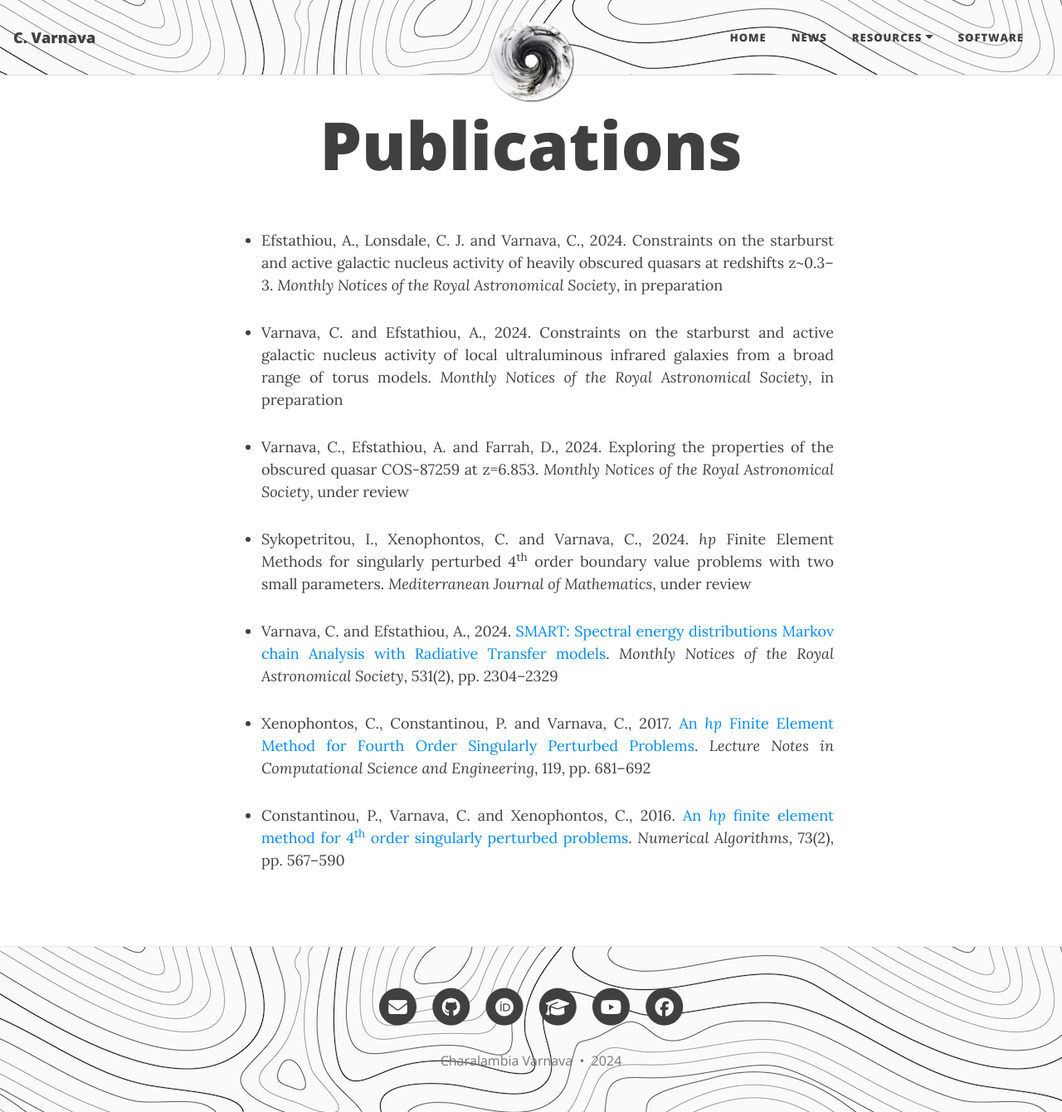
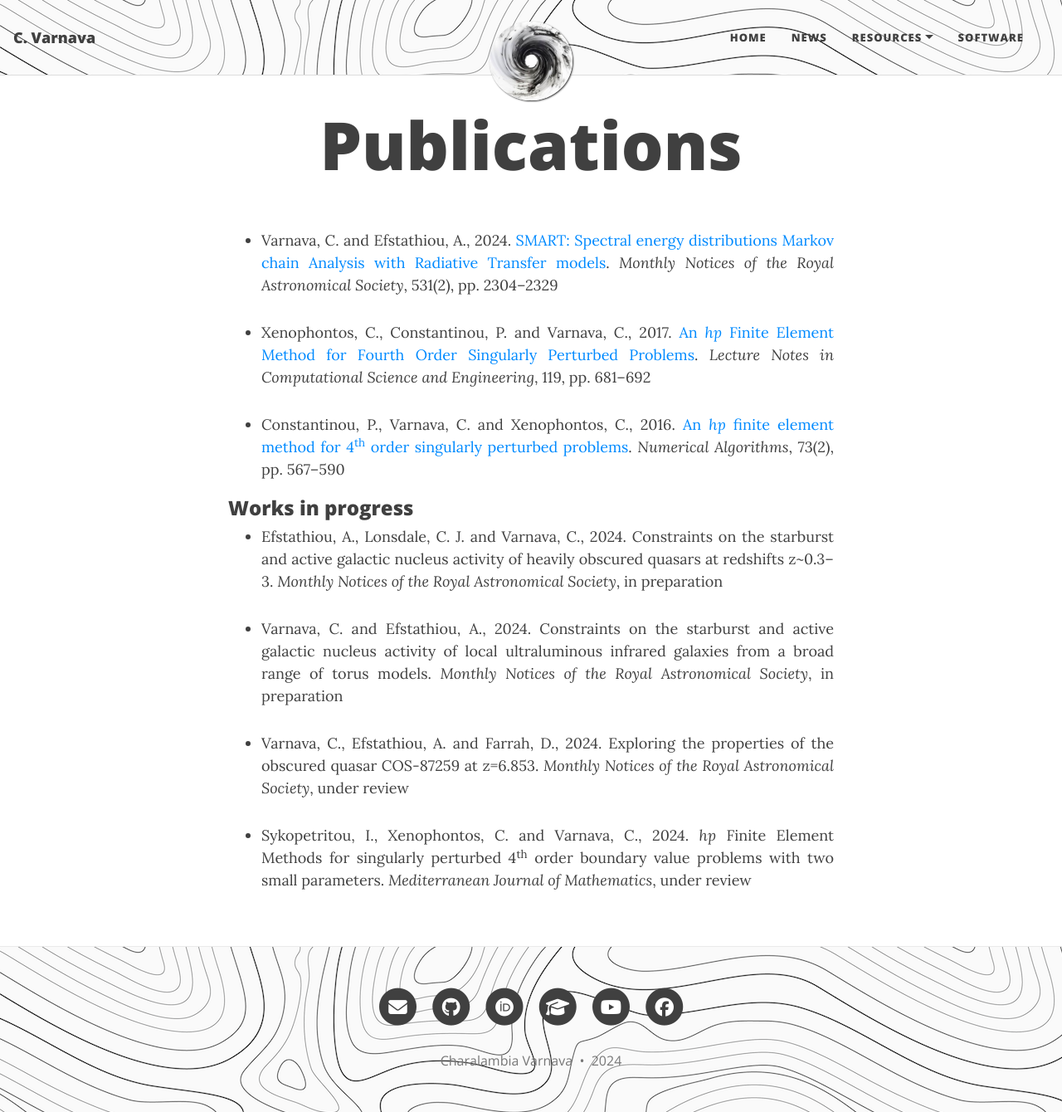
Before and after one commit to ch-var/ch-var.github.io, a Jekyll site: the page built from publications.html, in a window 1280 px wide and 1340 px high. Shown: the whole window at 83% size. Built offline with Jekyll 4.4.1, drawn with Linux system fonts in a browser that asks for light colours.

Commit message:
Update publications.html

```diff
--- a/publications.html
+++ b/publications.html
@@ -3,6 +3,16 @@ layout: page
 title: Publications
 ---
 <p>
+<ul>
+<li align='justify'>Varnava, C. and Efstathiou, A., 2024. <a href="https://doi.org/10.1093/mnras/stae1141">SMART: Spectral energy distributions Markov chain Analysis with Radiative Transfer models</a>. <i>Monthly Notices of the Royal Astronomical Society</i>, 531(2), pp. 2304–2329</li>
+<p>
+<li align='justify'>Xenophontos, C., Constantinou, P. and Varnava, C., 2017. <a href="https://doi.org/10.1007/978-3-319-65870-4_49">An <i>hp</i> Finite Element Method for Fourth Order Singularly Perturbed Problems</a>. <i>Lecture Notes in Computational Science and Engineering</i>, 119, pp. 681–692</li>
+<p>
+<li align='justify'>Constantinou, P., Varnava, C. and Xenophontos, C., 2016. <a href="https://doi.org/10.1007/s11075-016-0108-9">An <i>hp</i> finite element method for 4<sup>th</sup> order singularly perturbed problems</a>. <i>Numerical Algorithms</i>, 73(2), pp. 567–590</li>
+</ul>
+
+<h3>Works in progress</h3>
+
 <ul>
 <li align='justify'>Efstathiou, A., Lonsdale, C. J. and Varnava, C., 2024. Constraints on the starburst and active galactic nucleus activity of heavily obscured quasars at redshifts z~0.3–3. <i>Monthly Notices of the Royal Astronomical Society</i>, in preparation</li>
 <p>
@@ -11,10 +21,4 @@ title: Publications
 <li align='justify'>Varnava, C., Efstathiou, A. and Farrah, D., 2024. Exploring the properties of the obscured quasar COS-87259 at z=6.853. <i>Monthly Notices of the Royal Astronomical Society</i>, under review</li>
 <p>
 <li align='justify'>Sykopetritou, I., Xenophontos, C. and Varnava, C., 2024. <i>hp</i> Finite Element Methods for singularly perturbed 4<sup>th</sup> order boundary value problems with two small parameters. <i>Mediterranean Journal of Mathematics</i>, under review</li>
-<p>
-<li align='justify'>Varnava, C. and Efstathiou, A., 2024. <a href="https://doi.org/10.1093/mnras/stae1141">SMART: Spectral energy distributions Markov chain Analysis with Radiative Transfer models</a>. <i>Monthly Notices of the Royal Astronomical Society</i>, 531(2), pp. 2304–2329</li>
-<p>
-<li align='justify'>Xenophontos, C., Constantinou, P. and Varnava, C., 2017. <a href="https://doi.org/10.1007/978-3-319-65870-4_49">An <i>hp</i> Finite Element Method for Fourth Order Singularly Perturbed Problems</a>. <i>Lecture Notes in Computational Science and Engineering</i>, 119, pp. 681–692</li>
-<p>
-<li align='justify'>Constantinou, P., Varnava, C. and Xenophontos, C., 2016. <a href="https://doi.org/10.1007/s11075-016-0108-9">An <i>hp</i> finite element method for 4<sup>th</sup> order singularly perturbed problems</a>. <i>Numerical Algorithms</i>, 73(2), pp. 567–590</li>
 </ul>
```
